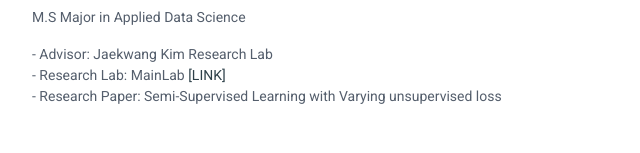
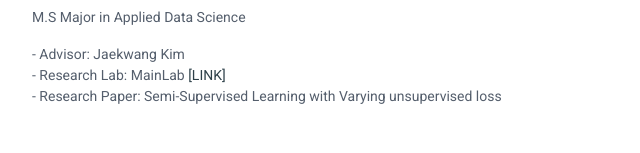
Before and after one commit to Hanbi-Kim/Github_Resumepage, a plain HTML site: page index.html in a window 1280 px wide. Shown: the part 647-800 px from the top of the page, 188-828 px from the left. Drawn offline with Linux system fonts and the light colour scheme.

Commit message:
Update index.html

```diff
--- a/index.html
+++ b/index.html
@@ -154,7 +154,7 @@
                     </div><!--//meta-->
                     <div class="details">
                         <p>M.S Major in Applied Data Science </p>
-			<p>- Advisor: Jaekwang Kim Research Lab <br/>
+			<p>- Advisor: Jaekwang Kim <br/>
 			- Research Lab: MainLab <a href="https://sites.google.com/view/skku-milab/" target="_blank">[LINK]</a><br/>
 			- Research Paper: Semi-Supervised Learning with Varying unsupervised loss</p>
                     </div><!--//details-->
```
